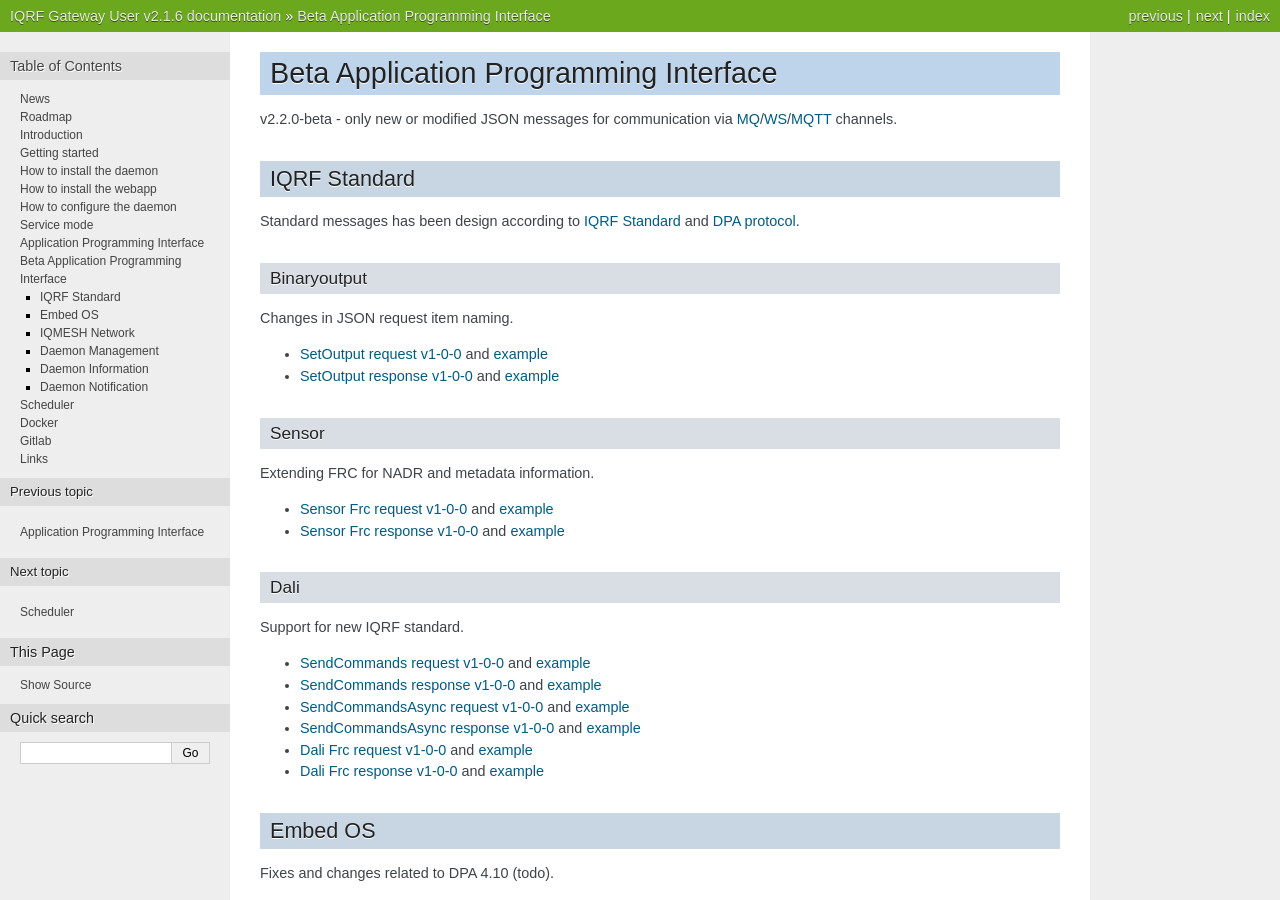
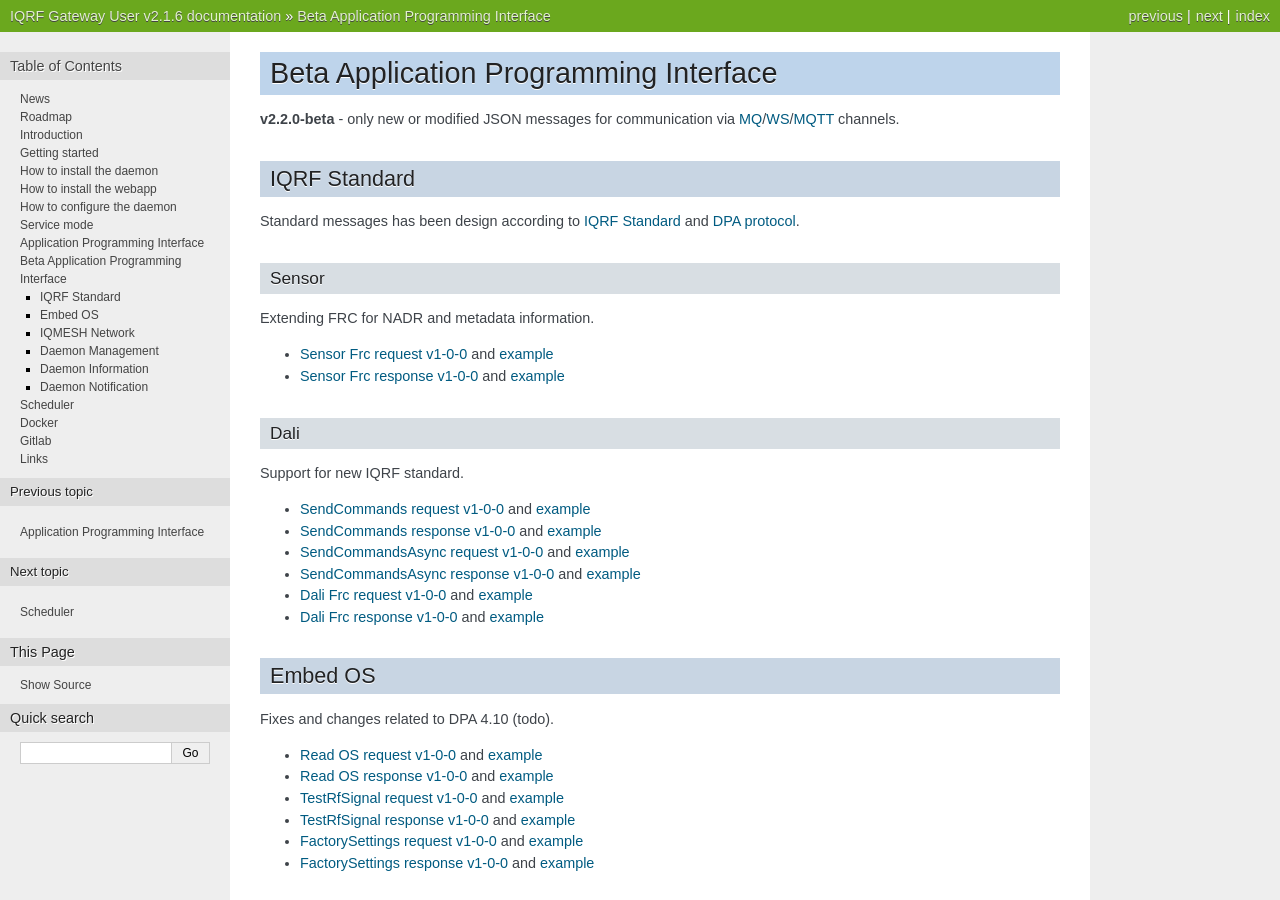
Before and after one commit to iqrf/iqrf-gateway-docs, a Sphinx documentation site: the page built from user/source/api-beta.rst, in a window 1280 px wide and 900 px high. Built offline with Sphinx 7.4.7, drawn with Linux system fonts in a browser that asks for light colours.

Commit message:
Fix in beta API, formatting

```diff
--- a/user/source/api-beta.rst
+++ b/user/source/api-beta.rst
@@ -1,7 +1,7 @@
 Beta Application Programming Interface
 ======================================
 
-v2.2.0-beta - only new or modified JSON messages for communication via `MQ`_/`WS`_/`MQTT`_ channels.
+**v2.2.0-beta** - only new or modified JSON messages for communication via `MQ`_/`WS`_/`MQTT`_ channels.
 
 .. _`MQ`: https://en.wikipedia.org/wiki/Message_queue
 .. _`WS`: https://en.wikipedia.org/wiki/WebSocket
@@ -14,19 +14,6 @@
 
 .. _`IQRF Standard`: https://www.iqrfalliance.org/techDocs
 .. _`DPA protocol`: https://www.iqrf.org/DpaTechGuide
-
-Binaryoutput
-++++++++++++
-
-Changes in JSON request item naming.
-
-- `SetOutput request v1-0-0`_ and `example`__
-- `SetOutput response v1-0-0`_ and `example`__
-
-.. _`SetOutput request v1-0-0`: https://apidocs.iqrf.org/iqrf-gateway-daemon/json/#iqrf/iqrfBinaryoutput_SetOutput-request-1-0-0.json
-.. __: https://apidocs.iqrf.org/iqrf-gateway-daemon/json/iqrf/examples/iqrfBinaryoutput_SetOutput-request-1-0-0-example.json
-.. _`SetOutput response v1-0-0`: https://apidocs.iqrf.org/iqrf-gateway-daemon/json/#iqrf/iqrfBinaryoutput_SetOutput-response-1-0-0.json
-.. __: https://apidocs.iqrf.org/iqrf-gateway-daemon/json/iqrf/examples/iqrfBinaryoutput_SetOutput-response-1-0-0-example.json
 
 Sensor
 ++++++
```
